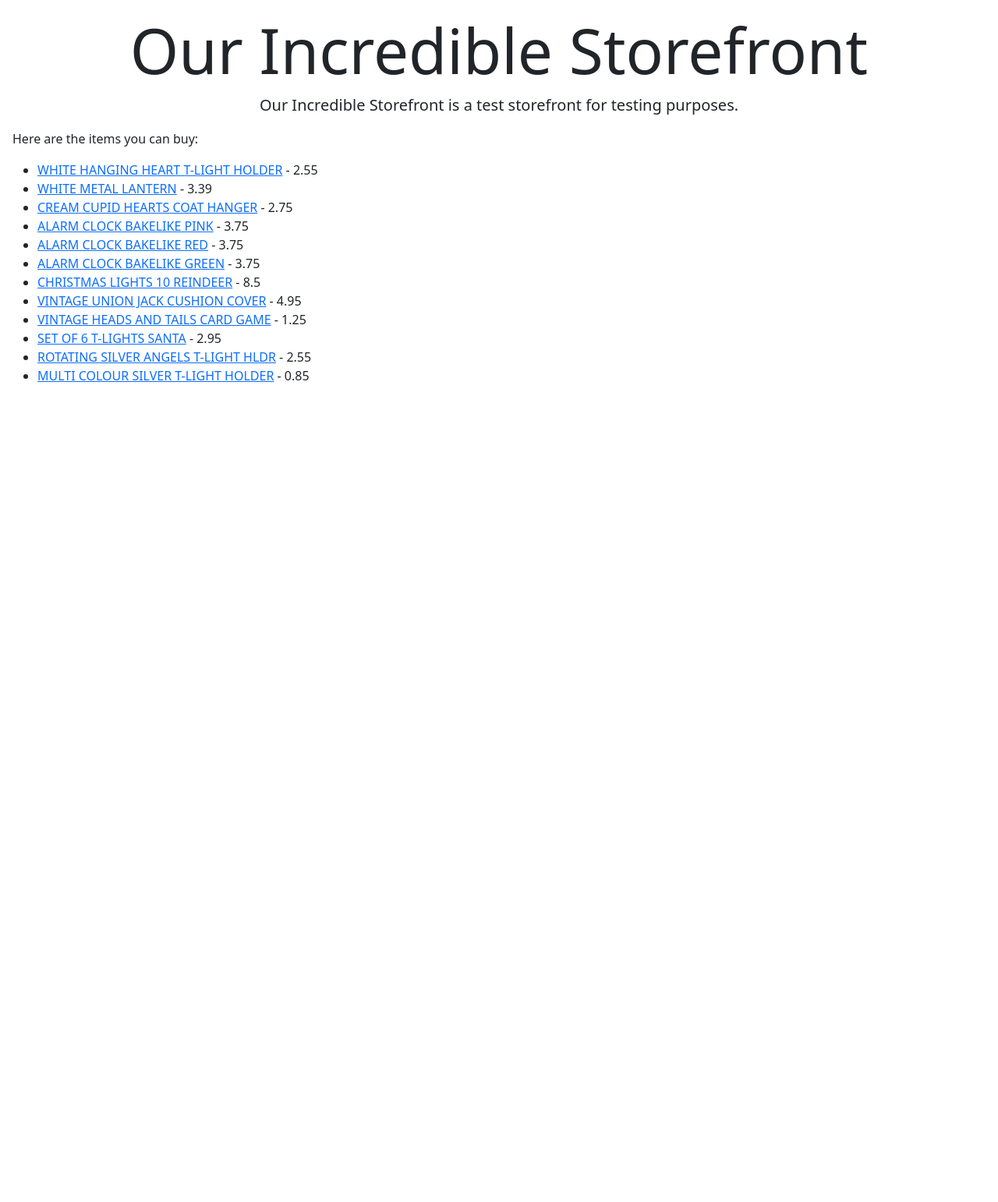
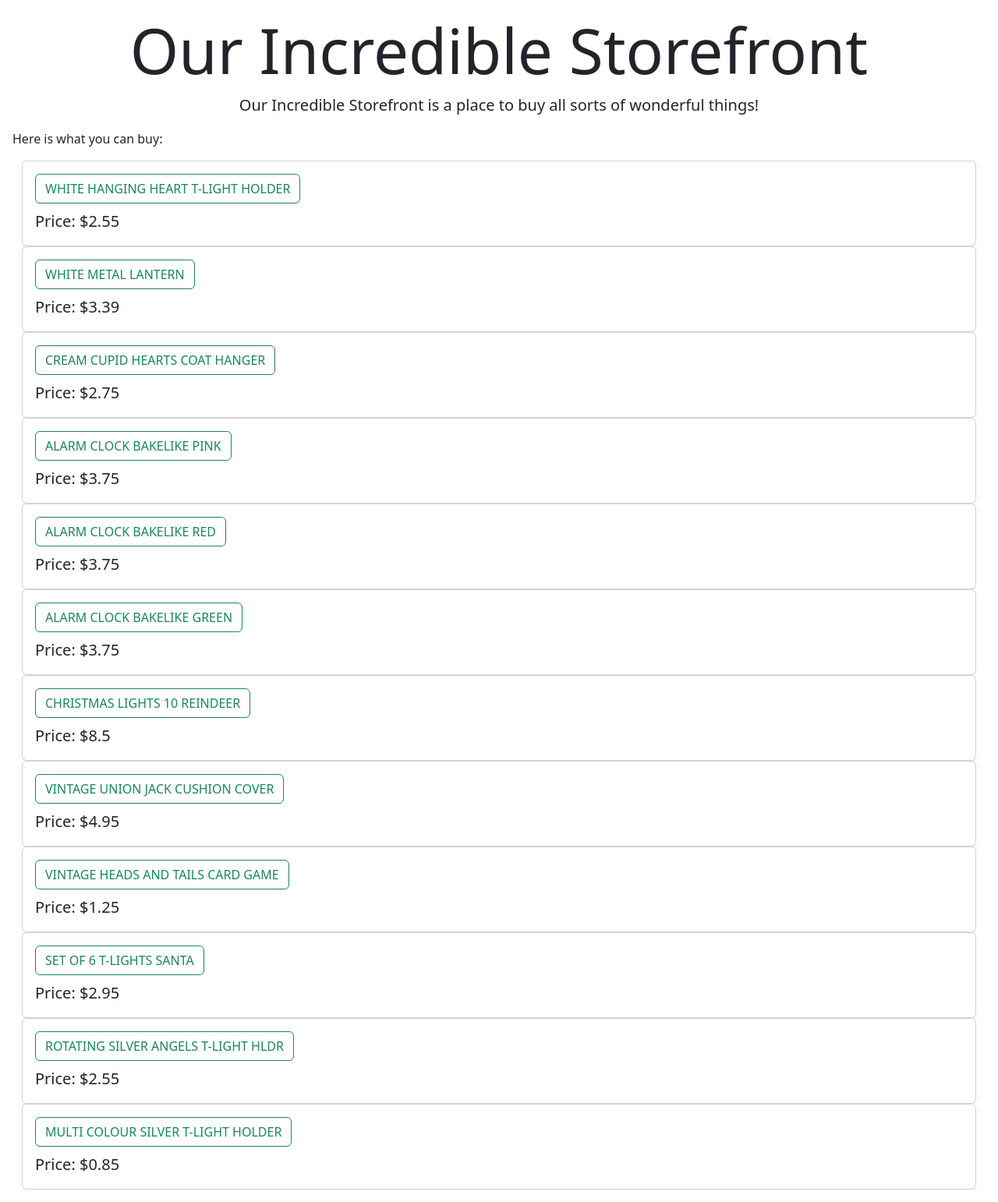
Before and after one commit to arnavgupta03/regionsell, a Flask app: page / in a window 1280 px wide. Shown: the whole page at 78% size. Before the commit the page ends 490 px from the top, so only its background shows below. Run offline with Flask 2, Linux system fonts and the light colour scheme.

Commit message:
Style pages with Bootstrap

```diff
--- a/testapp/app.py
+++ b/testapp/app.py
@@ -90,7 +90,7 @@ def item():
     # get item name from url query params
     item_id = request.args.get('item_id')
     item_price = request.args.get('item_price')
-    return render_template('item.html', item_name=item_id, item_price=item_price)
+    return render_template('item.html', item_name=item_id.title(), item_price=item_price)
 
 @app.route('/add_to_cart', methods=['POST'])
 def add_to_cart():
--- a/testapp/templates/index.html
+++ b/testapp/templates/index.html
@@ -1,19 +1,22 @@
 <!DOCTYPE html>
 <html>
 <head>
-    <title>Test Storefront</title>
+    <title>Our Incredible Storefront</title>
     <link href="https://cdn.jsdelivr.net/npm/bootstrap@5.3.0-alpha1/dist/css/bootstrap.min.css" rel="stylesheet" integrity="sha384-GLhlTQ8iRABdZLl6O3oVMWSktQOp6b7In1Zl3/Jr59b6EGGoI1aFkw7cmDA6j6gD" crossorigin="anonymous">
 </head>
 <body class="p-3">
     <h1 class="text-center display-1">Our Incredible Storefront</h1>
-    <p class="lead text-center">Our Incredible Storefront is a test storefront for testing purposes.</p>
-    <p>Here are the items you can buy:</p>
-    <ul>
+    <p class="lead text-center">Our Incredible Storefront is a place to buy all sorts of wonderful things!</p>
+    <p>Here is what you can buy:</p>
+    <div class="container-fluid">
         {% for item in items %}
-            <li>
-                <a href="{{ url_for('item', item_id=item.itemname, item_price=item.price) }}">{{ item.itemname }}</a> - {{ item.price }}
-            </li>
+            <div class="card">
+                <div class="card-body">
+                    <h5 class="card-title"><a class="btn btn-outline-success" href="{{ url_for('item', item_id=item.itemname, item_price=item.price) }}">{{ item.itemname }}</a></h5>
+                    <p class="card-text lead">Price: ${{ item.price }}</p>
+                </div>
+            </div>
         {% endfor %}
-    </ul>
+    </div>
 </body>
 </html>
```
Also changed, not shown: frontend/src/App.tsx (+9 -6 lines), frontend/public/logo192.png.
